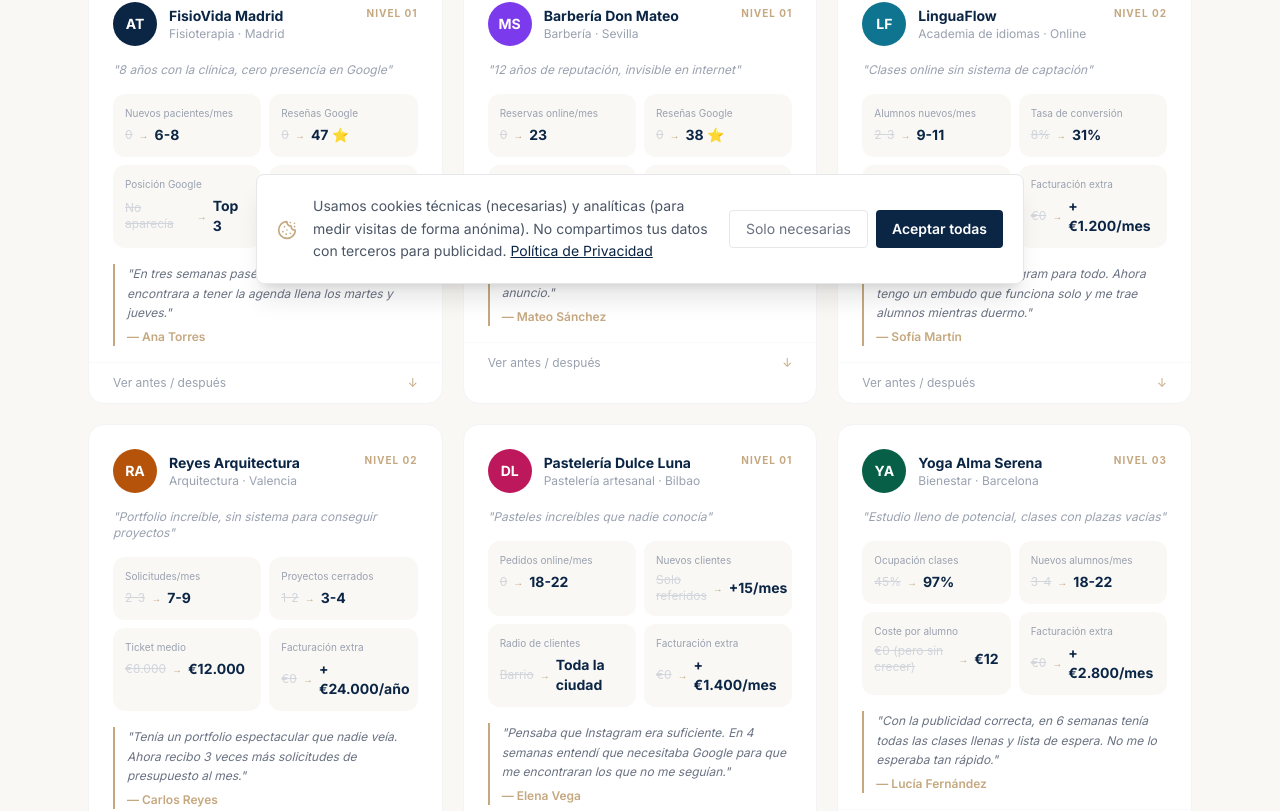
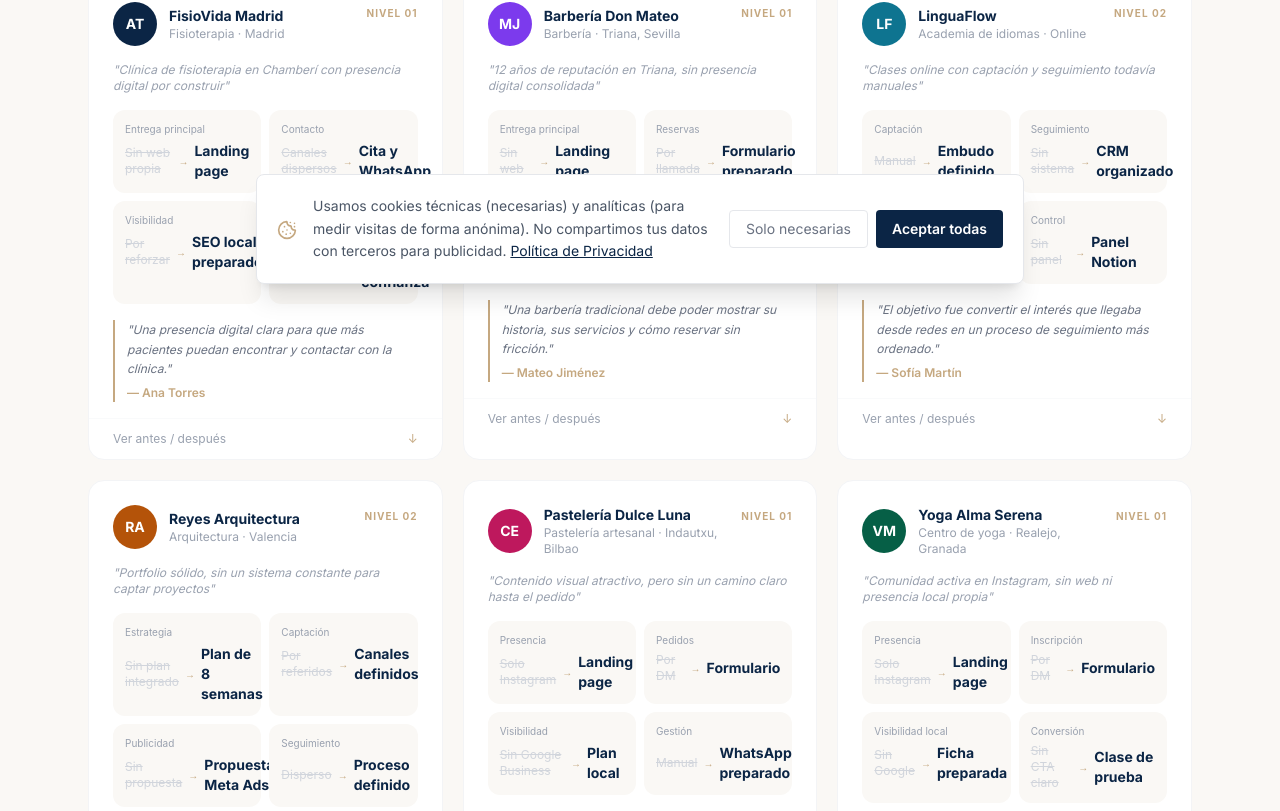
Before and after one commit to vkendrick/kendrick, a React (Vite) app: page /casos in a window 1280 px wide. Shown: the part 492-1303 px from the top of the page. Built offline with nearby package versions, Linux system fonts and the light colour scheme; a web font is replaced by a local one.

Commit message:
Alinha os cases com os materiais documentados e diferencia entregas de resultados confirmados.

```diff
--- a/src/pages/Casos.tsx
+++ b/src/pages/Casos.tsx
@@ -2,8 +2,9 @@
 import { Link } from "react-router-dom";
 import { ArrowRight, ArrowLeft } from "lucide-react";
 
-// ─── DATOS ────────────────────────────────────────────────────────────────────
-
+// Casos y proyectos con datos alineados con los materiales entregados.
+// Las métricas solo se muestran cuando están documentadas como resultado;
+// en el resto se describen entregables y objetivos, no promesas.
 const CASES = [
   {
     id: 1,
@@ -14,53 +15,51 @@
     sector: "Fisioterapia · Madrid",
     package: "Nivel 01",
     packageName: "Arranque Digital Mínimo",
-    price: "€520",
-    tagline: "8 años con la clínica, cero presencia en Google",
-    quote: "En tres semanas pasé de que nadie me encontrara a tener la agenda llena los martes y jueves.",
+    tagline: "Clínica de fisioterapia en Chamberí con presencia digital por construir",
+    quote: "Una presencia digital clara para que más pacientes puedan encontrar y contactar con la clínica.",
     metrics: [
-      { label: "Nuevos pacientes/mes", before: "0", after: "6-8" },
-      { label: "Reseñas Google", before: "0", after: "47 ⭐" },
-      { label: "Posición Google", before: "No aparecía", after: "Top 3" },
-      { label: "Facturación extra", before: "€0", after: "+€840/mes" },
+      { label: "Entrega principal", before: "Sin web propia", after: "Landing page" },
+      { label: "Contacto", before: "Canales dispersos", after: "Cita y WhatsApp" },
+      { label: "Visibilidad", before: "Por reforzar", after: "SEO local preparado" },
+      { label: "Contenido", before: "Sin estructura", after: "Servicios y confianza" },
     ],
     before: [
-      "No aparecía en Google ni Google Maps",
-      "Sin página web — solo un PDF por WhatsApp",
-      "100% de clientes por boca a boca",
+      "Presencia digital poco estructurada",
+      "Sin una landing page centrada en pedir cita",
+      "Dificultad para explicar servicios y especialidades",
     ],
     after: [
-      "Top 3 en 'fisioterapeuta Madrid Chamberí'",
-      "Web con reserva online — 12 citas el primer mes",
-      "47 reseñas con media de 4.9 ⭐",
+      "Landing page de fisioterapia para Chamberí",
+      "Estructura clara de tratamientos y credenciales",
+      "Formulario de contacto y acceso directo a WhatsApp",
     ],
   },
   {
     id: 2,
-    initials: "MS",
+    initials: "MJ",
     color: "#7c3aed",
     business: "Barbería Don Mateo",
-    client: "Mateo Sánchez",
-    sector: "Barbería · Sevilla",
+    client: "Mateo Jiménez",
+    sector: "Barbería · Triana, Sevilla",
     package: "Nivel 01",
     packageName: "Arranque Digital Mínimo",
-    price: "€520",
-    tagline: "12 años de reputación, invisible en internet",
-    quote: "Ahora cuando alguien busca barbería en Triana, me encuentran a mí. Eso vale más que cualquier anuncio.",
+    tagline: "12 años de reputación en Triana, sin presencia digital consolidada",
+    quote: "Una barbería tradicional debe poder mostrar su historia, sus servicios y cómo reservar sin fricción.",
     metrics: [
-      { label: "Reservas online/mes", before: "0", after: "23" },
-      { label: "Reseñas Google", before: "0", after: "38 ⭐" },
-      { label: "Clientes nuevos/mes", before: "0", after: "8-10" },
-      { label: "Facturación extra", before: "€0", after: "+€600/mes" },
+      { label: "Entrega principal", before: "Sin web", after: "Landing page" },
+      { label: "Reservas", before: "Por llamada", after: "Formulario preparado" },
+      { label: "Visibilidad local", before: "No aparecía", after: "SEO local preparado" },
+      { label: "Contenido", before: "Instagram irregular", after: "Servicios y galería" },
     ],
     before: [
-      "12 años de negocio sin presencia digital",
-      "Instagram con 2.100 seguidores pero sin web",
-      "Sin sistema de reservas — todo por llamada",
+      "Sin página web propia",
+      "Sin sistema de reserva online",
+      "Presencia local difícil de encontrar en Google",
     ],
     after: [
-      "Ficha Google Business con 38 reseñas (4.8 ⭐)",
-      "23 reservas online el primer mes",
-      "Clientes de otros barrios que llegan por Google",
+      "Landing page con historia, servicios y precios",
+      "Botón de reserva visible y estructura para WhatsApp",
+      "Contenido preparado para búsquedas de Triana y Sevilla",
     ],
   },
   {
@@ -72,24 +71,23 @@
     sector: "Academia de idiomas · Online",
     package: "Nivel 02",
     packageName: "Estructura de Ventas Integrada",
-    price: "€950",
-    tagline: "Clases online sin sistema de captación",
-    quote: "Antes dependía de Instagram para todo. Ahora tengo un embudo que funciona solo y me trae alumnos mientras duermo.",
+    tagline: "Clases online con captación y seguimiento todavía manuales",
+    quote: "El objetivo fue convertir el interés que llegaba desde redes en un proceso de seguimiento más ordenado.",
     metrics: [
-      { label: "Alumnos nuevos/mes", before: "2-3", after: "9-11" },
-      { label: "Tasa de conversión", before: "8%", after: "31%" },
-      { label: "Coste por alumno", before: "€0 (pero tiempo)", after: "€18" },
-      { label: "Facturación extra", before: "€0", after: "+€1.200/mes" },
+      { label: "Captación", before: "Manual", after: "Embudo definido" },
+      { label: "Seguimiento", before: "Sin sistema", after: "CRM organizado" },
+      { label: "Automatización", before: "No disponible", after: "Secuencia de emails" },
+      { label: "Control", before: "Sin panel", after: "Panel Notion" },
     ],
     before: [
-      "Captación 100% manual por Instagram",
-      "Sin seguimiento de leads — respondía cuando podía",
-      "Sin datos de qué funcionaba y qué no",
+      "Captación dependiente de Instagram",
+      "Sin seguimiento sistemático de leads",
+      "Sin una vista centralizada de métricas",
     ],
     after: [
-      "Embudo automatizado: web → email → llamada",
-      "CRM con seguimiento de cada alumno potencial",
-      "Panel con métricas en tiempo real",
+      "Embudo definido: web → email → llamada",
+      "Secuencia de emails de seguimiento",
+      "Panel Notion para organizar leads y métricas",
     ],
   },
   {
@@ -101,111 +99,107 @@
     sector: "Arquitectura · Valencia",
     package: "Nivel 02",
     packageName: "Estructura de Ventas Integrada",
-    price: "€1.100",
-    tagline: "Portfolio increíble, sin sistema para conseguir proyectos",
-    quote: "Tenía un portfolio espectacular que nadie veía. Ahora recibo 3 veces más solicitudes de presupuesto al mes.",
+    tagline: "Portfolio sólido, sin un sistema constante para captar proyectos",
+    quote: "El trabajo se centró en convertir un buen portfolio en una base más clara para captar y seguir oportunidades.",
     metrics: [
-      { label: "Solicitudes/mes", before: "2-3", after: "7-9" },
-      { label: "Proyectos cerrados", before: "1-2", after: "3-4" },
-      { label: "Ticket medio", before: "€8.000", after: "€12.000" },
-      { label: "Facturación extra", before: "€0", after: "+€24.000/año" },
+      { label: "Estrategia", before: "Sin plan integrado", after: "Plan de 8 semanas" },
+      { label: "Captación", before: "Por referidos", after: "Canales definidos" },
+      { label: "Publicidad", before: "Sin propuesta", after: "Propuesta Meta Ads" },
+      { label: "Seguimiento", before: "Disperso", after: "Proceso definido" },
     ],
     before: [
-      "Web bonita pero sin SEO ni captación",
-      "Sin presencia en LinkedIn profesional",
-      "Proyectos solo por referidos del sector",
+      "Portfolio sin sistema de captación asociado",
+      "Dependencia de referidos del sector",
+      "Sin propuesta estructurada para Meta Ads",
     ],
     after: [
-      "Posicionado en búsquedas de arquitectos en Valencia",
-      "LinkedIn optimizado con 3× más conexiones relevantes",
-      "Sistema de seguimiento de presupuestos enviados",
+      "Plan estratégico de captación y posicionamiento",
+      "Propuesta de campañas para Meta Ads",
+      "Recorrido definido para solicitudes de presupuesto",
     ],
   },
   {
     id: 5,
-    initials: "DL",
+    initials: "CE",
     color: "#be185d",
     business: "Pastelería Dulce Luna",
-    client: "Elena Vega",
-    sector: "Pastelería artesanal · Bilbao",
+    client: "Carmen Etxebarria",
+    sector: "Pastelería artesanal · Indautxu, Bilbao",
     package: "Nivel 01",
     packageName: "Arranque Digital Mínimo",
-    price: "€480",
-    tagline: "Pasteles increíbles que nadie conocía",
-    quote: "Pensaba que Instagram era suficiente. En 4 semanas entendí que necesitaba Google para que me encontraran los que no me seguían.",
+    tagline: "Contenido visual atractivo, pero sin un camino claro hasta el pedido",
+    quote: "El trabajo convierte un escaparate visual muy potente en una experiencia más sencilla para pedir información o encargar una tarta.",
     metrics: [
-      { label: "Pedidos online/mes", before: "0", after: "18-22" },
-      { label: "Nuevos clientes", before: "Solo referidos", after: "+15/mes" },
-      { label: "Radio de clientes", before: "Barrio", after: "Toda la ciudad" },
-      { label: "Facturación extra", before: "€0", after: "+€1.400/mes" },
+      { label: "Presencia", before: "Solo Instagram", after: "Landing page" },
+      { label: "Pedidos", before: "Por DM", after: "Formulario" },
+      { label: "Visibilidad", before: "Sin Google Business", after: "Plan local" },
+      { label: "Gestión", before: "Manual", after: "WhatsApp preparado" },
     ],
     before: [
-      "Solo Instagram — sin web ni Google Maps",
-      "Pedidos solo por DM, sin sistema",
-      "Clientes solo del barrio inmediato",
+      "Sin página web ni ficha en Google Business Profile",
+      "Pedidos gestionados únicamente por mensajes directos",
+      "Sin información centralizada sobre proceso y plazos",
     ],
     after: [
-      "Web con catálogo y formulario de pedidos",
-      "Google Maps optimizado con 29 reseñas",
-      "Pedidos desde toda la ciudad y eventos corporativos",
+      "Landing page con galería, precios orientativos y FAQs",
+      "Formulario de pedido con fecha, tipo y presupuesto",
+      "Estructura preparada para WhatsApp Business y Google",
     ],
   },
   {
     id: 6,
-    initials: "YA",
+    initials: "VM",
     color: "#065f46",
     business: "Yoga Alma Serena",
-    client: "Lucía Fernández",
-    sector: "Bienestar · Barcelona",
-    package: "Nivel 03",
-    packageName: "Mentoría de Crecimiento Avanzado",
-    price: "€1.800",
-    tagline: "Estudio lleno de potencial, clases con plazas vacías",
-    quote: "Con la publicidad correcta, en 6 semanas tenía todas las clases llenas y lista de espera. No me lo esperaba tan rápido.",
+    client: "Valentina Morales",
+    sector: "Centro de yoga · Realejo, Granada",
+    package: "Nivel 01",
+    packageName: "Arranque Digital Mínimo",
+    tagline: "Comunidad activa en Instagram, sin web ni presencia local propia",
+    quote: "La propuesta crea un puente entre la comunidad del centro y una inscripción más sencilla para nuevos alumnos.",
     metrics: [
-      { label: "Ocupación clases", before: "45%", after: "97%" },
-      { label: "Nuevos alumnos/mes", before: "3-4", after: "18-22" },
-      { label: "Coste por alumno", before: "€0 (pero sin crecer)", after: "€12" },
-      { label: "Facturación extra", before: "€0", after: "+€2.800/mes" },
+      { label: "Presencia", before: "Solo Instagram", after: "Landing page" },
+      { label: "Inscripción", before: "Por DM", after: "Formulario" },
+      { label: "Visibilidad local", before: "Sin Google", after: "Ficha preparada" },
+      { label: "Conversión", before: "Sin CTA claro", after: "Clase de prueba" },
     ],
     before: [
-      "Clases con 45% de ocupación media",
-      "Sin publicidad — solo boca a boca y Instagram orgánico",
-      "Sin datos de qué tipo de alumno convierte mejor",
+      "Sin página web ni ficha en Google Business Profile",
+      "Horarios y precios repartidos entre publicaciones y mensajes",
+      "Sin proceso estructurado para nuevos alumnos",
     ],
     after: [
-      "Todas las clases llenas + lista de espera",
-      "Publicidad Meta con coste por alumno de €12",
-      "Audiencias similares a sus mejores alumnos",
+      "Landing page con horarios, bonos y tipos de yoga",
+      "Formulario de inscripción y llamada a clase de prueba",
+      "Plan de presencia local y conexión con WhatsApp",
     ],
   },
   {
     id: 7,
-    initials: "AF",
+    initials: "RS",
     color: "#374151",
     business: "Taller AutoFix",
-    client: "Roberto García",
+    client: "Roberto Sanz",
     sector: "Taller mecánico · Zaragoza",
     package: "Nivel 01",
     packageName: "Arranque Digital Mínimo",
-    price: "€500",
-    tagline: "30 años de oficio, sin una sola reseña en internet",
-    quote: "Mis clientes de siempre me recomendaban, pero los nuevos no me encontraban. Ahora Google me trae 5-6 clientes nuevos cada mes.",
+    tagline: "18 años de reputación, con una web antigua y poca visibilidad local",
+    quote: "El objetivo es hacer visible en Google la reputación que el taller ya tiene fuera de internet.",
     metrics: [
-      { label: "Clientes nuevos/mes", before: "0 desde internet", after: "5-6" },
-      { label: "Reseñas Google", before: "0", after: "34 ⭐" },
-      { label: "Posición Google", before: "No aparecía", after: "Top 5 local" },
-      { label: "Facturación extra", before: "€0", after: "+€1.100/mes" },
+      { label: "Web", before: "Antigua y lenta", after: "Landing page" },
+      { label: "Google", before: "Posición 11", after: "Plan local" },
+      { label: "Contacto", before: "Sin formulario", after: "Presupuesto online" },
+      { label: "Reseñas", before: "4 reseñas", after: "Plan de mejora" },
     ],
     before: [
-      "30 años de negocio sin presencia digital",
-      "Sin reseñas en ninguna plataforma",
-      "Clientes solo por recomendación directa",
+      "Web de 2015 no adaptada correctamente a móvil",
+      "Ficha de Google Business incompleta y posición local baja",
+      "Sin formulario específico para solicitar presupuesto",
     ],
     after: [
-      "Top 5 en 'taller mecánico Zaragoza'",
-      "34 reseñas con media de 4.8 ⭐",
-      "5-6 clientes nuevos al mes desde Google",
+      "Nueva landing page rápida y adaptada a móvil",
+      "Estructura de contacto con teléfono, WhatsApp y presupuesto",
+      "Plan de optimización de Google Business y reseñas",
     ],
   },
 ];
@@ -217,14 +211,11 @@
   { key: "Nivel 03", label: "Nivel 03" },
 ];
 
-// ─── CARD ─────────────────────────────────────────────────────────────────────
-
 function CaseCard({ c }: { c: typeof CASES[0] }) {
   const [expanded, setExpanded] = useState(false);
 
   return (
     <div className="bg-white rounded-2xl border border-gray-100 overflow-hidden hover:shadow-md transition-shadow duration-200">
-      {/* Header */}
       <div className="p-6 pb-4">
         <div className="flex items-start justify-between gap-3 mb-4">
           <div className="flex items-center gap-3">
@@ -245,7 +236,6 @@
         </div>
         <p className="text-gray-400 text-xs italic mb-4">"{c.tagline}"</p>
 
-        {/* Metrics grid */}
         <div className="grid grid-cols-2 gap-2">
           {c.metrics.map((m) => (
             <div key={m.label} className="bg-[#FAF8F5] rounded-xl p-3">
@@ -260,7 +250,6 @@
         </div>
       </div>
 
-      {/* Quote */}
       <div className="px-6 pb-4">
         <blockquote className="text-gray-500 text-xs leading-relaxed italic border-l-2 border-[#C5A880] pl-3">
           "{c.quote}"
@@ -268,7 +257,6 @@
         </blockquote>
       </div>
 
-      {/* Expand toggle */}
       <button
         onClick={() => setExpanded(!expanded)}
         className="w-full px-6 py-3 text-xs text-gray-400 font-sans border-t border-gray-50 hover:bg-gray-50 transition-colors text-left flex items-center justify-between"
@@ -305,29 +293,24 @@
   );
 }
 
-// ─── PÁGINA ───────────────────────────────────────────────────────────────────
-
 export default function Casos() {
   const [filter, setFilter] = useState("all");
-
   const filtered = filter === "all" ? CASES : CASES.filter((c) => c.package === filter);
 
   return (
     <main>
-      {/* Header */}
       <section className="bg-[#0B2545] pt-32 pb-16 px-6 text-center">
         <span className="text-[#C5A880] text-[10px] tracking-[4px] uppercase font-sans font-semibold">
-          Resultados reales
+          Casos y proyectos
         </span>
         <h1 className="text-white text-4xl md:text-5xl font-bold mt-3 mb-4">
-          Negocios que ya crecen
+          Trabajo que se puede ver
         </h1>
         <p className="text-white/50 text-base max-w-md mx-auto">
-          7 casos reales con métricas concretas. Sin promesas vacías.
+          7 proyectos documentados: entregables claros, contexto y objetivos sin promesas vacías.
         </p>
       </section>
 
-      {/* Filtros */}
       <section className="bg-white border-b border-gray-100 sticky top-16 z-30">
         <div className="max-w-6xl mx-auto px-6 py-4 flex items-center gap-2 overflow-x-auto">
           {PACKAGE_FILTERS.map((f) => (
@@ -349,7 +332,6 @@
         </div>
       </section>
 
-      {/* Grid de casos */}
       <section className="py-16 bg-[#FAF8F5]">
         <div className="max-w-6xl mx-auto px-6">
           <div className="grid md:grid-cols-2 lg:grid-cols-3 gap-5">
@@ -360,7 +342,6 @@
         </div>
       </section>
 
-      {/* CTA */}
       <section className="py-20 bg-white text-center px-6">
         <span className="text-[#C5A880] text-[10px] tracking-[4px] uppercase font-sans font-semibold">
           ¿El siguiente eres tú?
```
